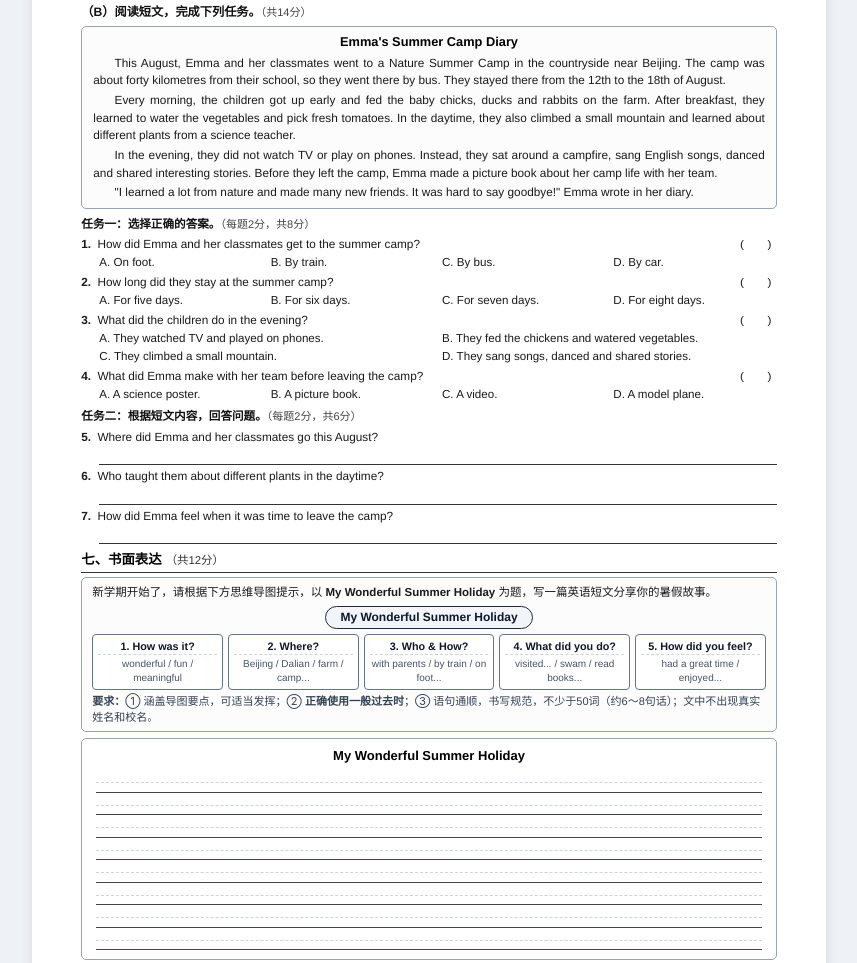
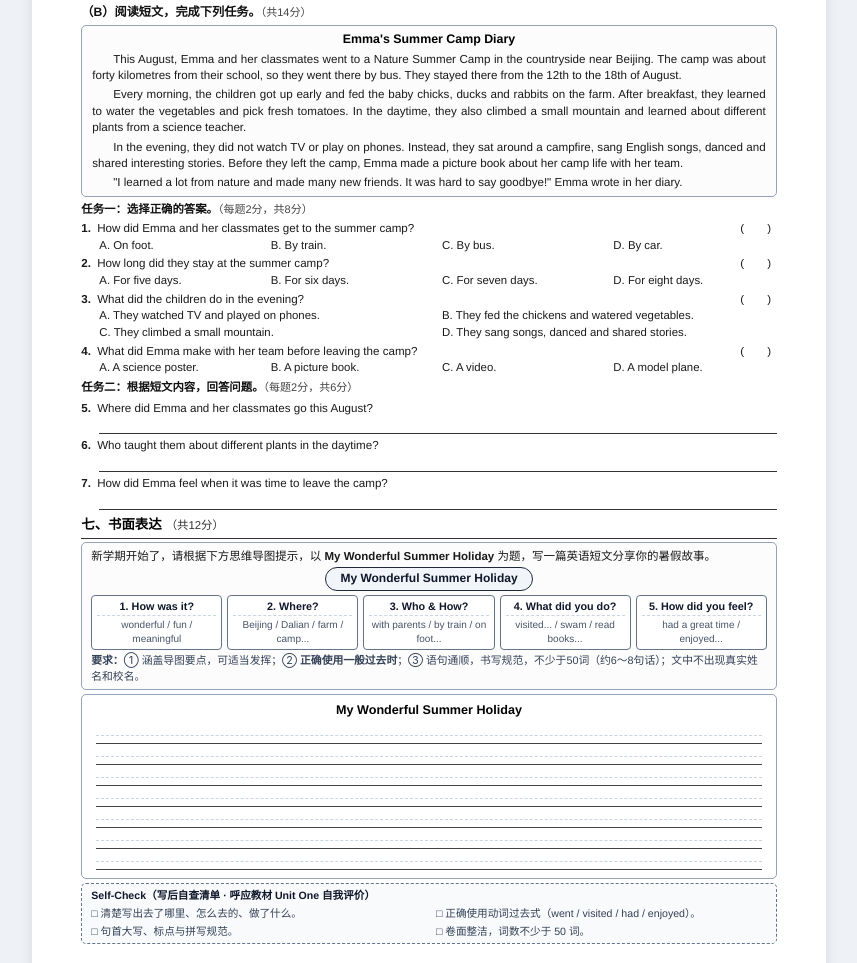
Before and after one commit to AubreyHan/Reid, a plain HTML site: page 小学六年级英语上册第一单元测试卷(可直接打印A4版).html in a window 1280 px wide. Shown: the part 3626-4589 px from the top of the page, without its empty margins (211-1068 px from the left). Drawn offline with Linux system fonts and the light colour scheme.

Commit message:
auto-sync: 2026-11-22 14:04:02 - 1 files (modified: \345\260\217\345\255\246\345\205\255\345\271\264\347\272\247\350\213\261\350\257\255\344\270\212\345\206\214\347\254\254\344\270\200\345\215\225\345\205\203\346\265\213\350\257\225\345\215\267(\345\217\257\347\233\264\346\216\245\346\211\223\345\215\260A4\347\211\210).html)

```diff
--- a/小学六年级英语上册第一单元测试卷(可直接打印A4版).html
+++ b/小学六年级英语上册第一单元测试卷(可直接打印A4版).html
@@ -847,15 +847,15 @@
     <ul class="q-list" style="font-size:12.2px;">
       <li style="margin-bottom:6px;">
         <span class="q-num">(1)</span> all / enjoyed / holiday / summer / We / our (.)
-        <div class="sentence-ans"><div class="write-line"></div></div>
+        <div class="sentence-ans"><div class="write-line">&nbsp;</div></div>
       </li>
       <li style="margin-bottom:6px;">
         <span class="q-num">(2)</span> far / Is / from / museum / the / home / your (?)
-        <div class="sentence-ans"><div class="write-line"></div></div>
+        <div class="sentence-ans"><div class="write-line">&nbsp;</div></div>
       </li>
       <li style="margin-bottom:8px;">
         <span class="q-num">(3)</span> Canada / grandparents / I / to / went / to / my / see (.)
-        <div class="sentence-ans"><div class="write-line"></div></div>
+        <div class="sentence-ans"><div class="write-line">&nbsp;</div></div>
       </li>
     </ul>
 
@@ -888,59 +888,59 @@
   <div class="sheet-content">
     <!-- 六、阅读理解（B） -->
     <div class="sub-title" style="margin-top:0;">（B）阅读短文，完成下列任务。<span class="pts">（共14分）</span></div>
-    <div class="passage-box">
-      <div class="passage-title">Emma's Summer Camp Diary</div>
+    <div class="passage-box" style="padding:5px 10px; font-size:11.6px; line-height:1.43; margin:3px 0 4px 0;">
+      <div class="passage-title" style="font-size:12.4px; margin-bottom:2px;">Emma's Summer Camp Diary</div>
       <p>This August, Emma and her classmates went to a Nature Summer Camp in the countryside near Beijing. The camp was about forty kilometres from their school, so they went there by bus. They stayed there from the 12th to the 18th of August.</p>
       <p>Every morning, the children got up early and fed the baby chicks, ducks and rabbits on the farm. After breakfast, they learned to water the vegetables and pick fresh tomatoes. In the daytime, they also climbed a small mountain and learned about different plants from a science teacher.</p>
       <p>In the evening, they did not watch TV or play on phones. Instead, they sat around a campfire, sang English songs, danced and shared interesting stories. Before they left the camp, Emma made a picture book about her camp life with her team.</p>
       <p>"I learned a lot from nature and made many new friends. It was hard to say goodbye!" Emma wrote in her diary.</p>
     </div>
 
-    <div class="sub-title" style="font-size:11.6px; margin-top:4px;">任务一：选择正确的答案。<span class="pts">（每题2分，共8分）</span></div>
-    <div class="choice-item" style="margin-bottom:3px; font-size:11.8px;">
+    <div class="sub-title" style="font-size:11.4px; margin:3px 0 2px 0;">任务一：选择正确的答案。<span class="pts">（每题2分，共8分）</span></div>
+    <div class="choice-item" style="margin-bottom:2px; font-size:11.6px; line-height:1.4;">
       <div class="choice-stem"><span><span class="q-num">1.</span> How did Emma and her classmates get to the summer camp?</span><span class="paren">(　　)</span></div>
-      <div class="choice-opts" style="font-size:11.6px;"><span>A. On foot.</span><span>B. By train.</span><span>C. By bus.</span><span>D. By car.</span></div>
+      <div class="choice-opts" style="font-size:11.4px;"><span>A. On foot.</span><span>B. By train.</span><span>C. By bus.</span><span>D. By car.</span></div>
     </div>
-    <div class="choice-item" style="margin-bottom:3px; font-size:11.8px;">
+    <div class="choice-item" style="margin-bottom:2px; font-size:11.6px; line-height:1.4;">
       <div class="choice-stem"><span><span class="q-num">2.</span> How long did they stay at the summer camp?</span><span class="paren">(　　)</span></div>
-      <div class="choice-opts" style="font-size:11.6px;"><span>A. For five days.</span><span>B. For six days.</span><span>C. For seven days.</span><span>D. For eight days.</span></div>
+      <div class="choice-opts" style="font-size:11.4px;"><span>A. For five days.</span><span>B. For six days.</span><span>C. For seven days.</span><span>D. For eight days.</span></div>
     </div>
-    <div class="choice-item" style="margin-bottom:3px; font-size:11.8px;">
+    <div class="choice-item" style="margin-bottom:2px; font-size:11.6px; line-height:1.4;">
       <div class="choice-stem"><span><span class="q-num">3.</span> What did the children do in the evening?</span><span class="paren">(　　)</span></div>
-      <div class="choice-opts choice-opts-2col" style="font-size:11.6px;">
+      <div class="choice-opts choice-opts-2col" style="font-size:11.4px;">
         <span>A. They watched TV and played on phones.</span>
         <span>B. They fed the chickens and watered vegetables.</span>
         <span>C. They climbed a small mountain.</span>
         <span>D. They sang songs, danced and shared stories.</span>
       </div>
     </div>
-    <div class="choice-item" style="margin-bottom:3px; font-size:11.8px;">
+    <div class="choice-item" style="margin-bottom:2px; font-size:11.6px; line-height:1.4;">
       <div class="choice-stem"><span><span class="q-num">4.</span> What did Emma make with her team before leaving the camp?</span><span class="paren">(　　)</span></div>
-      <div class="choice-opts" style="font-size:11.6px;"><span>A. A science poster.</span><span>B. A picture book.</span><span>C. A video.</span><span>D. A model plane.</span></div>
+      <div class="choice-opts" style="font-size:11.4px;"><span>A. A science poster.</span><span>B. A picture book.</span><span>C. A video.</span><span>D. A model plane.</span></div>
     </div>
 
-    <div class="sub-title" style="font-size:11.6px; margin-top:4px;">任务二：根据短文内容，回答问题。<span class="pts">（每题2分，共6分）</span></div>
-    <ul class="q-list" style="font-size:11.8px;">
+    <div class="sub-title" style="font-size:11.4px; margin:3px 0 2px 0;">任务二：根据短文内容，回答问题。<span class="pts">（每题2分，共6分）</span></div>
+    <ul class="q-list" style="font-size:11.6px;">
       <li style="margin-bottom:2px;">
         <span class="q-num">5.</span> Where did Emma and her classmates go this August?
-        <div class="sentence-ans" style="margin-bottom:2px;"><div class="write-line" style="height:18px;"></div></div>
+        <div class="sentence-ans" style="margin-bottom:2px;"><div class="write-line" style="height:17px;">&nbsp;</div></div>
       </li>
       <li style="margin-bottom:2px;">
         <span class="q-num">6.</span> Who taught them about different plants in the daytime?
-        <div class="sentence-ans" style="margin-bottom:2px;"><div class="write-line" style="height:18px;"></div></div>
+        <div class="sentence-ans" style="margin-bottom:2px;"><div class="write-line" style="height:17px;">&nbsp;</div></div>
       </li>
       <li style="margin-bottom:2px;">
         <span class="q-num">7.</span> How did Emma feel when it was time to leave the camp?
-        <div class="sentence-ans" style="margin-bottom:2px;"><div class="write-line" style="height:18px;"></div></div>
+        <div class="sentence-ans" style="margin-bottom:2px;"><div class="write-line" style="height:17px;">&nbsp;</div></div>
       </li>
     </ul>
 
     <!-- 七、书面表达 -->
-    <div class="section-title" style="margin-top:6px;">七、书面表达<span class="pts">（共12分）</span></div>
+    <div class="section-title" style="margin:5px 0 3px 0;">七、书面表达<span class="pts">（共12分）</span></div>
 
-    <div class="writing-prompt">
-      <p style="margin:0 0 3px 0;">新学期开始了，请根据下方思维导图提示，以 <strong>My Wonderful Summer Holiday</strong> 为题，写一篇英语短文分享你的暑假故事。</p>
-      <div class="mindmap-wrap">
+    <div class="writing-prompt" style="padding:5px 9px; margin:3px 0 4px 0;">
+      <p style="margin:0 0 2px 0;">新学期开始了，请根据下方思维导图提示，以 <strong>My Wonderful Summer Holiday</strong> 为题，写一篇英语短文分享你的暑假故事。</p>
+      <div class="mindmap-wrap" style="margin:3px 0 3px 0; gap:4px;">
         <div class="mindmap-center">My Wonderful Summer Holiday</div>
         <div class="mindmap-grid">
           <div class="mm-card">
@@ -965,24 +965,23 @@
           </div>
         </div>
       </div>
-      <p style="margin:3px 0 0 0; font-size:11px; color:#334155;">
+      <p style="margin:2px 0 0 0; font-size:10.8px; color:#334155;">
         <strong>要求：</strong>① 涵盖导图要点，可适当发挥；② <strong>正确使用一般过去时</strong>；③ 语句通顺，书写规范，不少于50词（约6～8句话）；文中不出现真实姓名和校名。
       </p>
     </div>
 
-    <div class="composition-box">
-      <div class="comp-title-line">My Wonderful Summer Holiday</div>
-      <div class="eng-line"></div>
-      <div class="eng-line"></div>
-      <div class="eng-line"></div>
-      <div class="eng-line"></div>
-      <div class="eng-line"></div>
-      <div class="eng-line"></div>
-      <div class="eng-line"></div>
-      <div class="eng-line"></div>
+    <div class="composition-box" style="padding:6px 14px 8px 14px; margin-top:4px;">
+      <div class="comp-title-line" style="font-size:12.6px; margin-bottom:2px;">My Wonderful Summer Holiday</div>
+      <div class="eng-line" style="height:21px;">&nbsp;</div>
+      <div class="eng-line" style="height:21px;">&nbsp;</div>
+      <div class="eng-line" style="height:21px;">&nbsp;</div>
+      <div class="eng-line" style="height:21px;">&nbsp;</div>
+      <div class="eng-line" style="height:21px;">&nbsp;</div>
+      <div class="eng-line" style="height:21px;">&nbsp;</div>
+      <div class="eng-line" style="height:21px;">&nbsp;</div>
     </div>
 
-    <div class="self-check-box">
+    <div class="self-check-box" style="margin-top:4px; padding:3.5px 9px;">
       <div class="self-check-title">Self-Check（写后自查清单 · 呼应教材 Unit One 自我评价）</div>
       <div class="self-check-items">
         <div>□ 清楚写出去了哪里、怎么去的、做了什么。</div>
```
